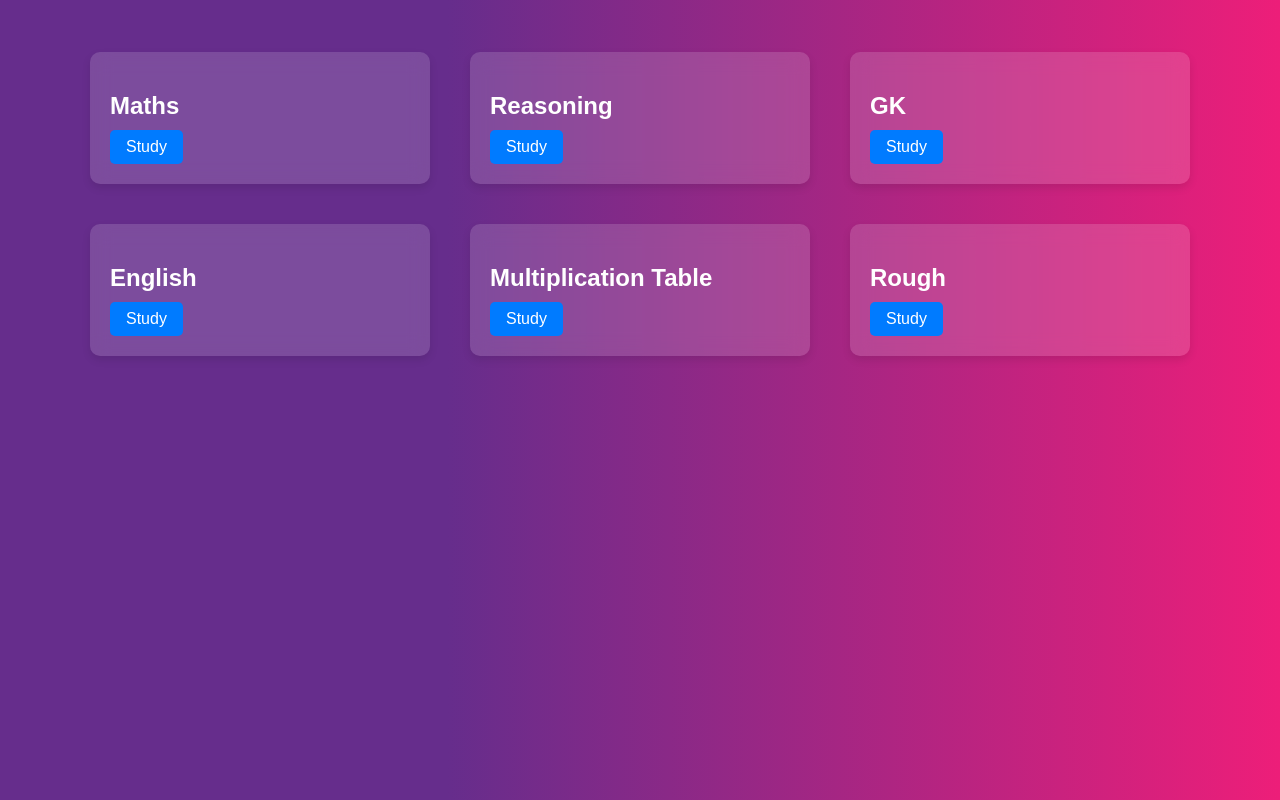
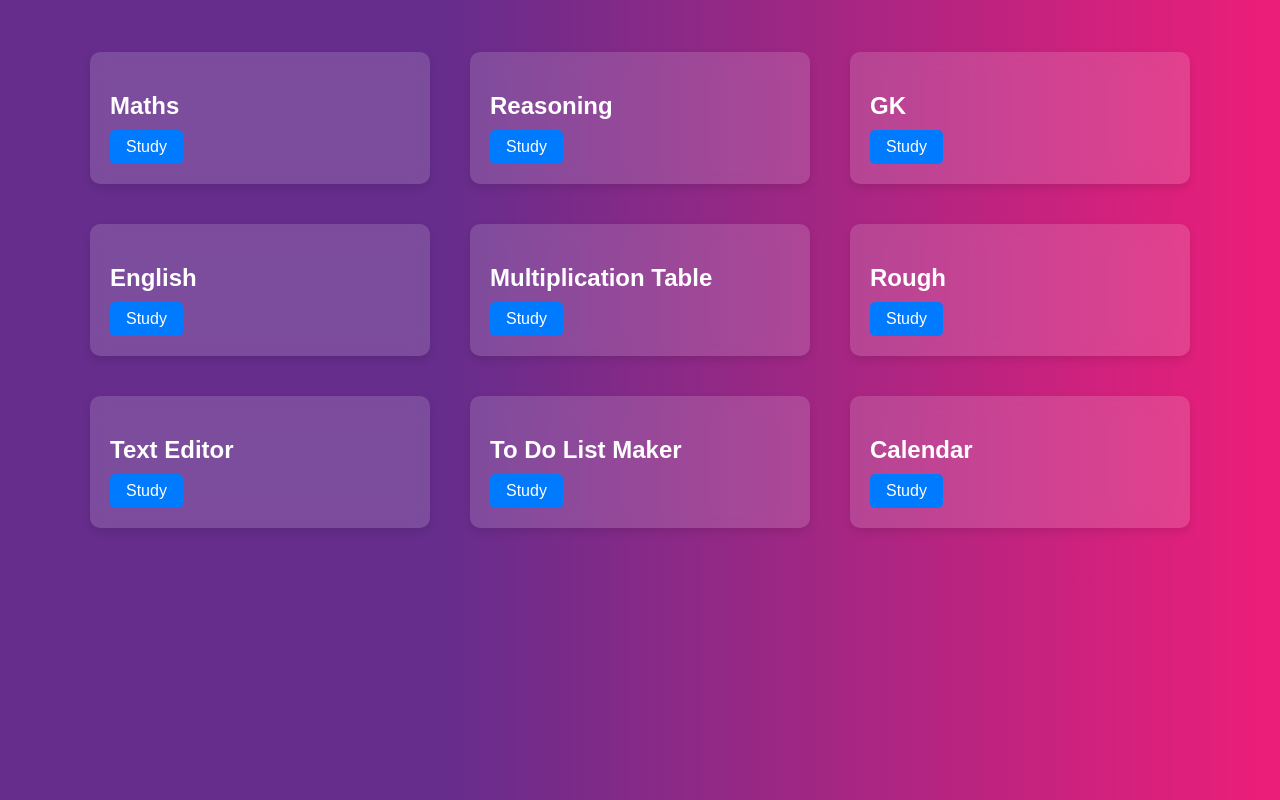
Before and after one commit to Janakraj-Bhati/Resources, a plain HTML site: page index.html in a window 1280 px wide. Drawn offline with Linux system fonts and the light colour scheme.

Commit message:
Updated index.html

```diff
--- a/index.html
+++ b/index.html
@@ -46,6 +46,21 @@
         <h2 class="name">Rough</h2>
         <a class="link" href="Rough/Rough.html">Study</a>
       </div>
+
+      <div class="card">
+        <h2 class="name">Text Editor</h2>
+        <a class="link" href="TextEditor/TextEditor.html">Study</a>
+      </div>
+
+      <div class="card">
+        <h2 class="name">To Do List Maker</h2>
+        <a class="link" href="ToDoMaker/ToDoMaker.html">Study</a>
+      </div>
+
+      <div class="card">
+        <h2 class="name">Calendar</h2>
+        <a class="link" href="Calendar/Calendar.html">Study</a>
+      </div>
     </div>
   </body>
 </html>
```
